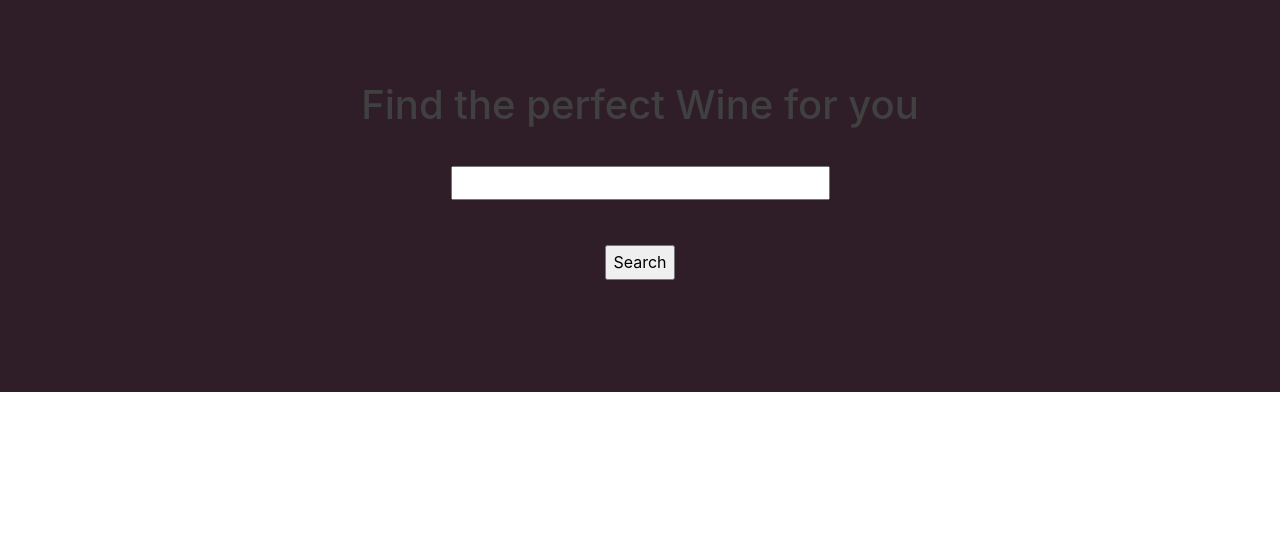
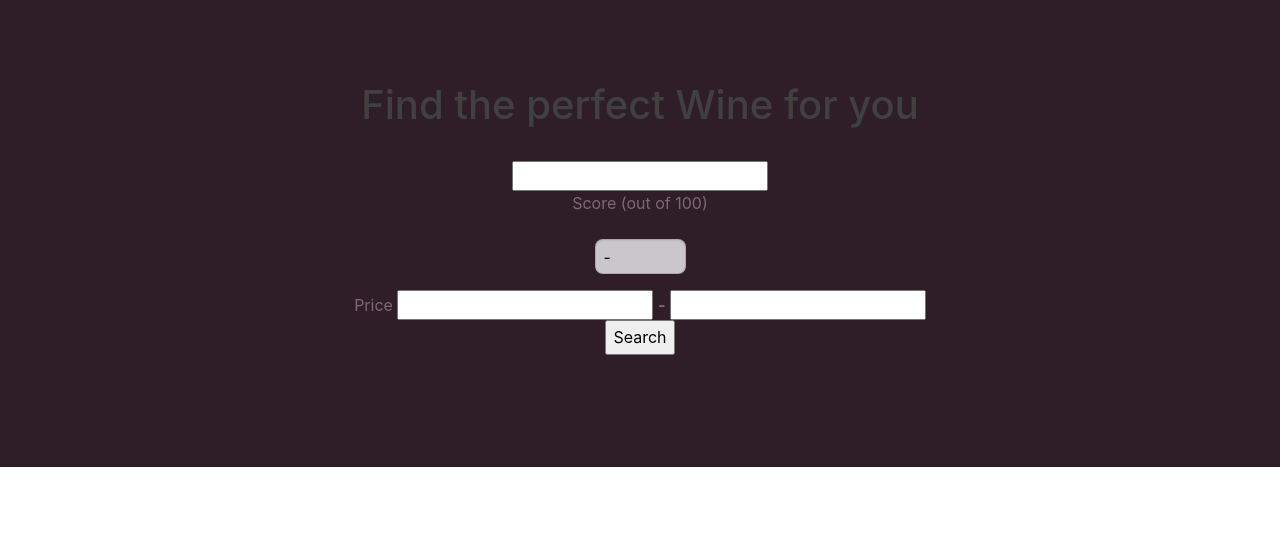
Before and after one commit to catherning/Wine-Search-Engine, a Flask app: page / in a window 1280 px wide. Shown: the part 239-799 px from the top of the page. Run offline with Flask 2, Linux system fonts and the light colour scheme; parts of the project's set-up code (start-up, migrations or seed data) failed here and were passed over; some libraries are stand-ins or nearby versions.

Commit message:
Work with all fields

```diff
--- a/WineSearch/app/routes.py
+++ b/WineSearch/app/routes.py
@@ -25,8 +25,7 @@ def search_query(query,first_time=True):
     search_string = query.data['query']
     score=query.data['score']
     price=[query.data['price_l'],query.data['price_h']]
-
-    results = results_from_query(search_string,score,price)
+    results = results_from_query(search_string,score=score,price=price)
 
     return render_template('results.html', title='Results', query=search_string, wines=results, form=search2,cur_page='results',score=score)
 
--- a/WineSearch/app/search_box.py
+++ b/WineSearch/app/search_box.py
@@ -1,15 +1,15 @@
 from flask_wtf import FlaskForm
 from wtforms import StringField, SubmitField, SelectField, IntegerField
-from wtforms.validators import DataRequired, optional, NumberRange
+from wtforms.validators import DataRequired, Optional, NumberRange
 
 
 class SearchBox(FlaskForm):
     query = StringField('')  # , validators=[DataRequired()])
-    score = SelectField('Score (out of 100)',
+    score = SelectField('Score (out of 100)',validators=[Optional()],
                         choices=[('None', '-'),
                                  ('50', 'Above 50'),
                                  ('75', 'Above 75'),
-                                 ('90', 'Above 90')])
+                                 ('90', 'Above 90')],)
     #score = StringField('Minimum score out of 100')
     # price= SelectField('Price (in $)',
     #                     choices=[('None', '-'),
@@ -17,7 +17,7 @@ class SearchBox(FlaskForm):
     #                             ('75', 'Above 75'),
     #                             ('90', 'Above 90')])
 
-    price_l = IntegerField('Lowest price')  # TODO check max price ?
-    price_h = IntegerField('Highest price')
+    price_l = IntegerField('Lowest price',validators=[Optional()])  # TODO check max price ?
+    price_h = IntegerField('Highest price',validators=[Optional()])
 
     submit = SubmitField('Search')
--- a/WineSearch/app/templates/index.html
+++ b/WineSearch/app/templates/index.html
@@ -3,13 +3,16 @@
 {% block content %}
 <div class="center">
     <h1>Find the perfect Wine for you</h1>
-    <form action="" method="post" novalidate>
+    <form action="" method="POST" novalidate>
         {{ form.hidden_tag() }}
-        <p>
+        <div>
             {{ form.query.label }} <br>
-            {{ form.query(size=32) }}<br><br>
+            {{ form.query }}<br>
+            {{form.score.label}} {{form.score}} <br>
+            Price {{form.price_l}} <b>-</b> {{form.price_h}}
+            <br>
 
-        </p>
+        </div>
         <p>{{ form.submit() }}</p>
     </form>
 </div>
--- a/WineSearch/app/wine_query/query.py
+++ b/WineSearch/app/wine_query/query.py
@@ -49,7 +49,7 @@ def dict_factory(cursor, row):
     return d
 
 
-def results_from_query(query,score,price):#,vocab_database,vocabulary,TOTAL_DOCS,tf_idf_dict,NB_RESULTS,path_to_db):
+def results_from_query(query,score=None,price=None):#,vocab_database,vocabulary,TOTAL_DOCS,tf_idf_dict,NB_RESULTS,path_to_db):
 
     #TODO some spelling check of the query beforehand ? add vocabulary (both) to the spelling check dictionary possible ?
     sentence = query.lower()
```
